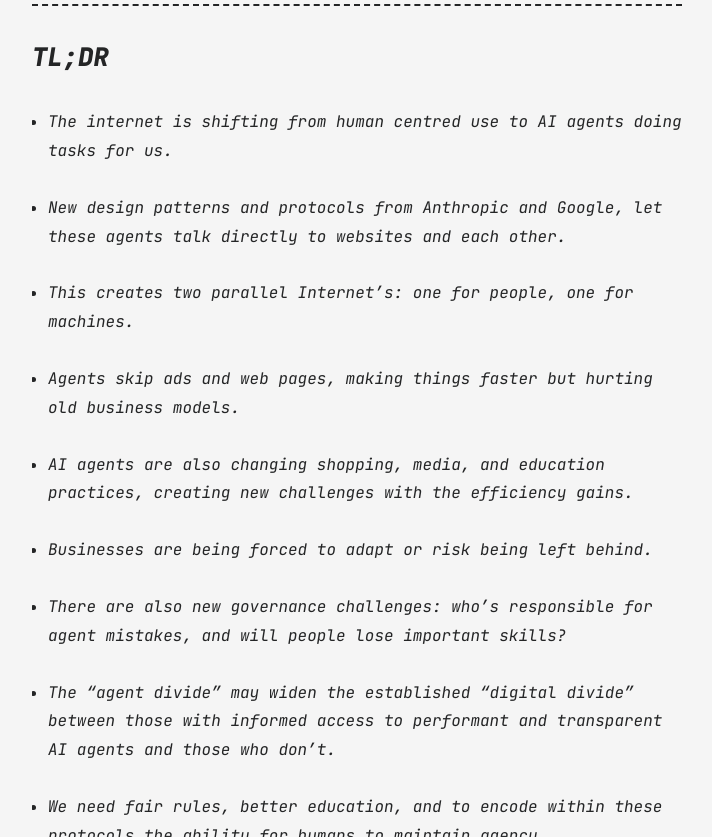
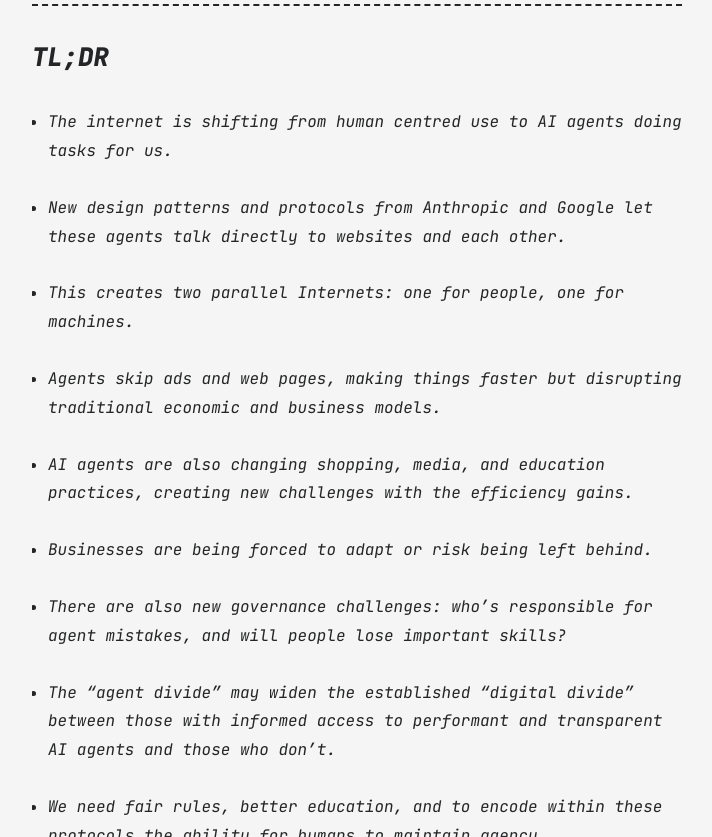
Before and after one commit to dr-robert-li/jekyll-blog, a Jekyll site: the page built from all_collections/_posts/2025-04-25-a2a-internet.md, in a window 1280 px wide and 900 px high, scrolled down 808 px, cut to the strip 63-900 px from the top of the window. Shown: the whole strip, without its empty margins (283-995 px from the left). Built offline with Jekyll 4.4.1, drawn with Linux system fonts in a browser that asks for light colours.

Commit message:
a2a post

```diff
--- a/all_collections/_posts/2025-04-25-a2a-internet.md
+++ b/all_collections/_posts/2025-04-25-a2a-internet.md
@@ -13,11 +13,11 @@ categories: ["Agent to Agent", "A2A Protocol", "MCP Architecture", "Web4", "AI A
 
 * *The internet is shifting from human centred use to AI agents doing tasks for us.*
 
-* *New design patterns and protocols from Anthropic and Google, let these agents talk directly to websites and each other.*
+* *New design patterns and protocols from Anthropic and Google let these agents talk directly to websites and each other.*
 
-* *This creates two parallel Internet's: one for people, one for machines.*
+* *This creates two parallel Internets: one for people, one for machines.*
 
-* *Agents skip ads and web pages, making things faster but hurting old business models.*
+* *Agents skip ads and web pages, making things faster but disrupting traditional economic and business models.*
 
 * *AI agents are also changing shopping, media, and education practices, creating new challenges with the efficiency gains.*
 
```
